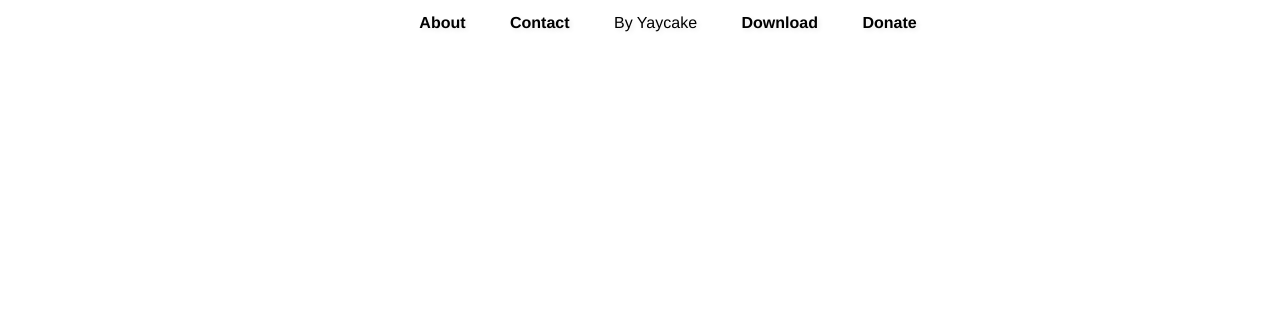
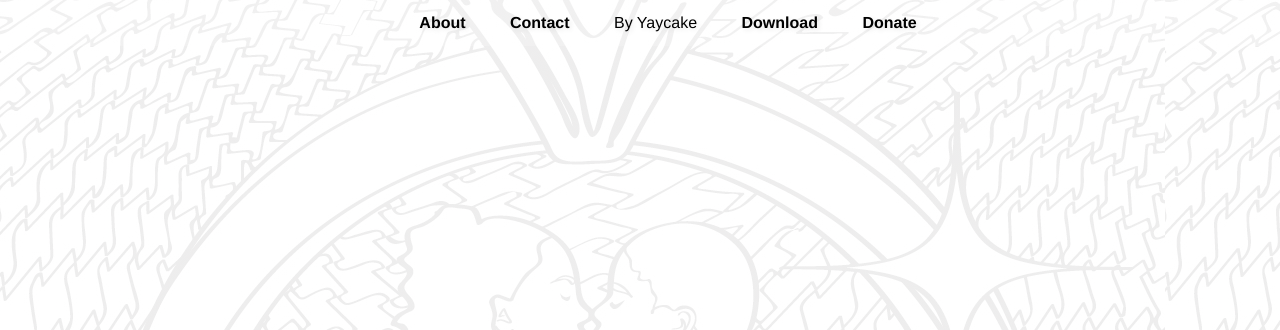
Before and after one commit to yaycake/pansexual, a plain HTML site: page index.html in a window 1280 px wide. Shown: the top 330 px of the page. Drawn offline with Linux system fonts and the light colour scheme.

Commit message:
bg image link bug

```diff
--- a/style.css
+++ b/style.css
@@ -3,7 +3,7 @@
 body {
   margin: 0;
   font-family: Helvetica;
-  background: linear-gradient(to bottom, rgba(255,255,255,0.92) 16%,rgba(255,255,255,0.83) 59%,rgba(255,255,255,0.79) 80%,rgba(255,255,255,0.68) 100%), url('"https://github.com/yaycake/pansexual/blob/master/Images/makingout.png?raw=true"');
+  background: linear-gradient(to bottom, rgba(255,255,255,0.92) 16%,rgba(255,255,255,0.83) 59%,rgba(255,255,255,0.79) 80%,rgba(255,255,255,0.68) 100%), url('https://github.com/yaycake/pansexual/blob/master/Images/makingout.png?raw=true');
   background-attachment: fixed;
 }
 
```
